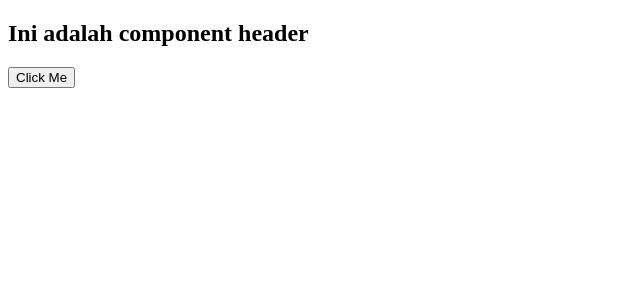
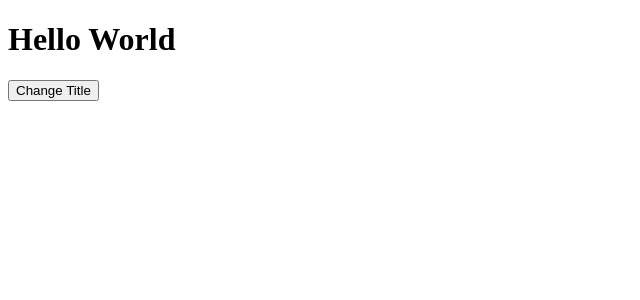
Before and after one commit to ekaputra012309/react_belajar, a React (Create React App) app: page / in a window 1280 px wide. Shown: the top 300 px of the page, without its empty margins (0-640 px from the left). Built offline with nearby package versions, Linux system fonts and the light colour scheme.

Commit message:
useState Hook

```diff
--- a/src/App.js
+++ b/src/App.js
@@ -1,13 +1,21 @@
-import Header from "./components/Header";
+// import Header from "./components/Header";
+import { useState } from "react";
 
 function App() {
-  const clickMe = (name) => {
-    console.log('Hello ' + name);
+  // const clickMe = (name) => {
+  //   console.log('Hello ' + name);
+  // }
+  const [title, setTitle] = useState("Hello World");
+
+  const changeTitle = () => {
+    setTitle("Title Change");
   }
+
   return (
     <div>
-      <Header />
-      <button onClick={ () => clickMe('Eko')}>Click Me</button>
+      {/* <Header /> */}
+      <h1>{ title }</h1>
+      <button onClick={ changeTitle }>Change Title</button>
     </div>
   );
 }
```
